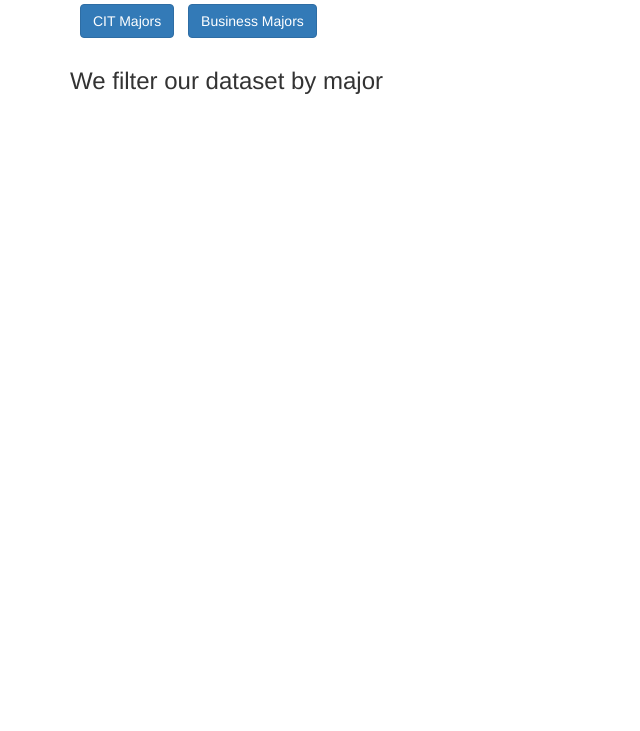
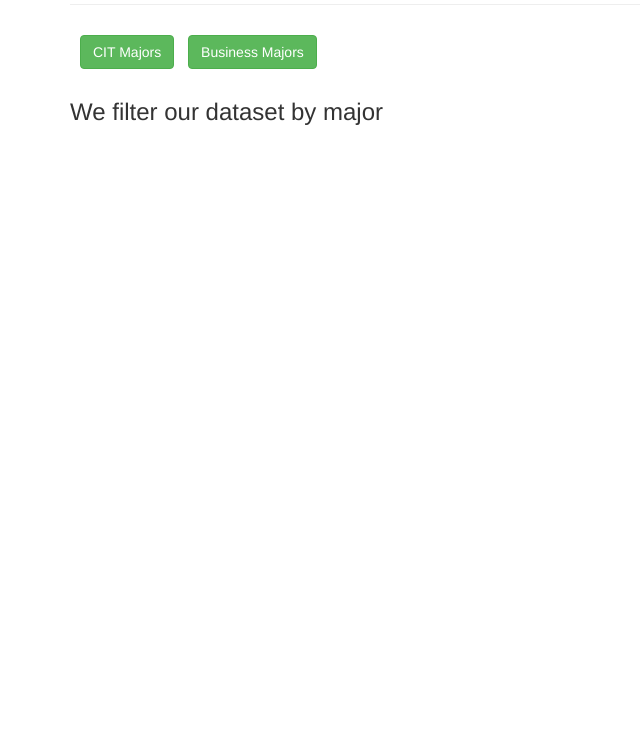
Before and after one commit to Lauradales/Lauradales.github.io, a plain HTML site: page index.html in a window 1280 px wide. Shown: the part 69-800 px from the top of the page, without its empty margins (0-640 px from the left). Drawn offline with nearby package versions, Linux system fonts and the light colour scheme.

Commit message:
Update index.html

```diff
--- a/index.html
+++ b/index.html
@@ -13,10 +13,10 @@
 <body>
 
   <div class="container">
-      <h2>Select a Major</h2>
+      <h2>Select a Major</h2><hr>
       <div style='padding: 5px;'>
-         <button type='button' class="btn btn-primary" onClick="getData('CIT')">CIT Majors</button>
-         <button type='button' class="btn btn-primary" onClick="getData('BUS')">Business Majors</button>
+         <button type='button' class="btn btn-success" onClick="getData('CIT')">CIT Majors</button>
+         <button type='button' class="btn btn-success" onClick="getData('BUS')">Business Majors</button>
       </div>
 
   <h3>We filter our dataset by major</h3>
```
